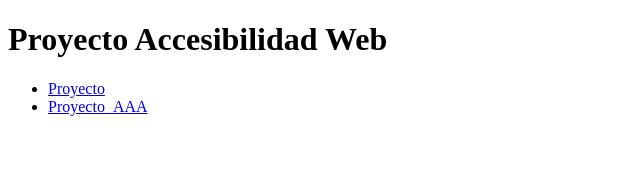
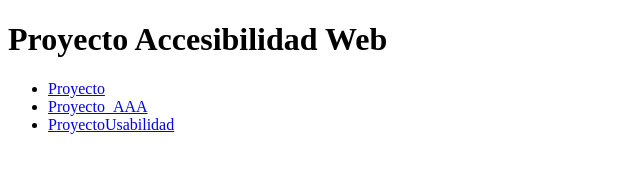
Before and after one commit to Yimo500/proyectoDIW, a plain HTML site: page index.html in a window 1280 px wide. Shown: the whole page, without its empty margins (0-640 px from the left). Drawn offline with Linux system fonts and the light colour scheme.

Commit message:
Add files via upload

```diff
--- a/index.html
+++ b/index.html
@@ -10,6 +10,7 @@
     <ul>
         <li><a href="Proyecto/index.html">Proyecto</a></li>
         <li><a href="Proyecto_AAA/index.html">Proyecto_AAA</a></li>
+        <li><a href="ProyectoUsabilidad/index.html">ProyectoUsabilidad</a></li>
     </ul>
 </body>
 </html>
```
